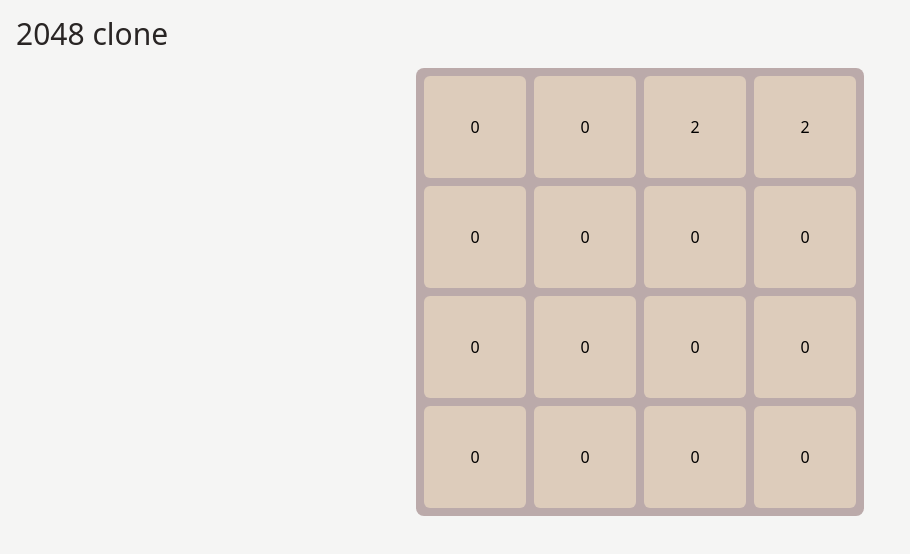
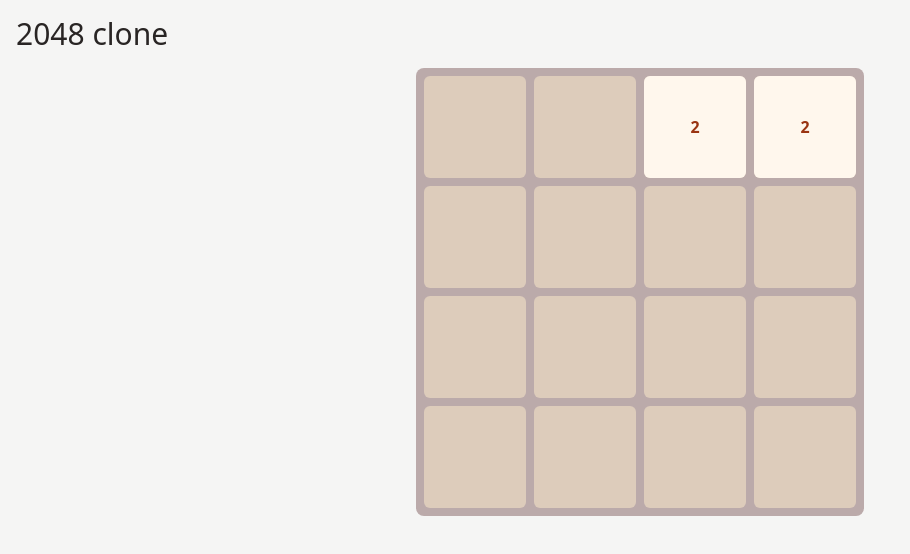
Before and after one commit to alexander-alarcon/2048-vue, a Vue app: page / in a window 1280 px wide. Shown: the top 554 px of the page, without its empty margins (0-910 px from the left). Built offline with nearby package versions, Linux system fonts and the light colour scheme.

Commit message:
Add cell colors

```diff
--- a/src/components/GameCell.vue
+++ b/src/components/GameCell.vue
@@ -1,4 +1,18 @@
 <script setup>
+const COLORS = {
+  2: { bg: "bg-orange-50", color: "text-orange-800" },
+  4: { bg: "bg-orange-100", color: "text-orange-800" },
+  8: { bg: "bg-yellow-300", color: "text-yellow-800" },
+  16: { bg: "bg-yellow-400", color: "text-yellow-900" },
+  32: { bg: "bg-emerald-300", color: "text-emerald-800" },
+  64: { bg: "bg-emerald-400", color: "text-emerald-900" },
+  128: { bg: "bg-blue-300", color: "text-blue-800" },
+  256: { bg: "bg-blue-400", color: "text-blue-900" },
+  512: { bg: "bg-indigo-300", color: "text-indigo-800" },
+  1024: { bg: "bg-indigo-400", color: "text-indigo-900" },
+  2048: { bg: "bg-violet-600", color: "text-violet-50 " },
+};
+
 defineProps({
   cell: {
     default: () => 0,
@@ -9,7 +23,11 @@ defineProps({
 
 <template>
   <div class="cell relative rounded-md bg-cell p-4">
-    <div class="absolute inset-0 flex items-center justify-center rounded-md">
+    <div
+      v-if="cell !== 0"
+      class="absolute inset-0 flex items-center justify-center rounded-md font-bold"
+      :class="[COLORS[Number(cell)]?.bg, COLORS[Number(cell)]?.color]"
+    >
       {{ cell }}
     </div>
   </div>
```
